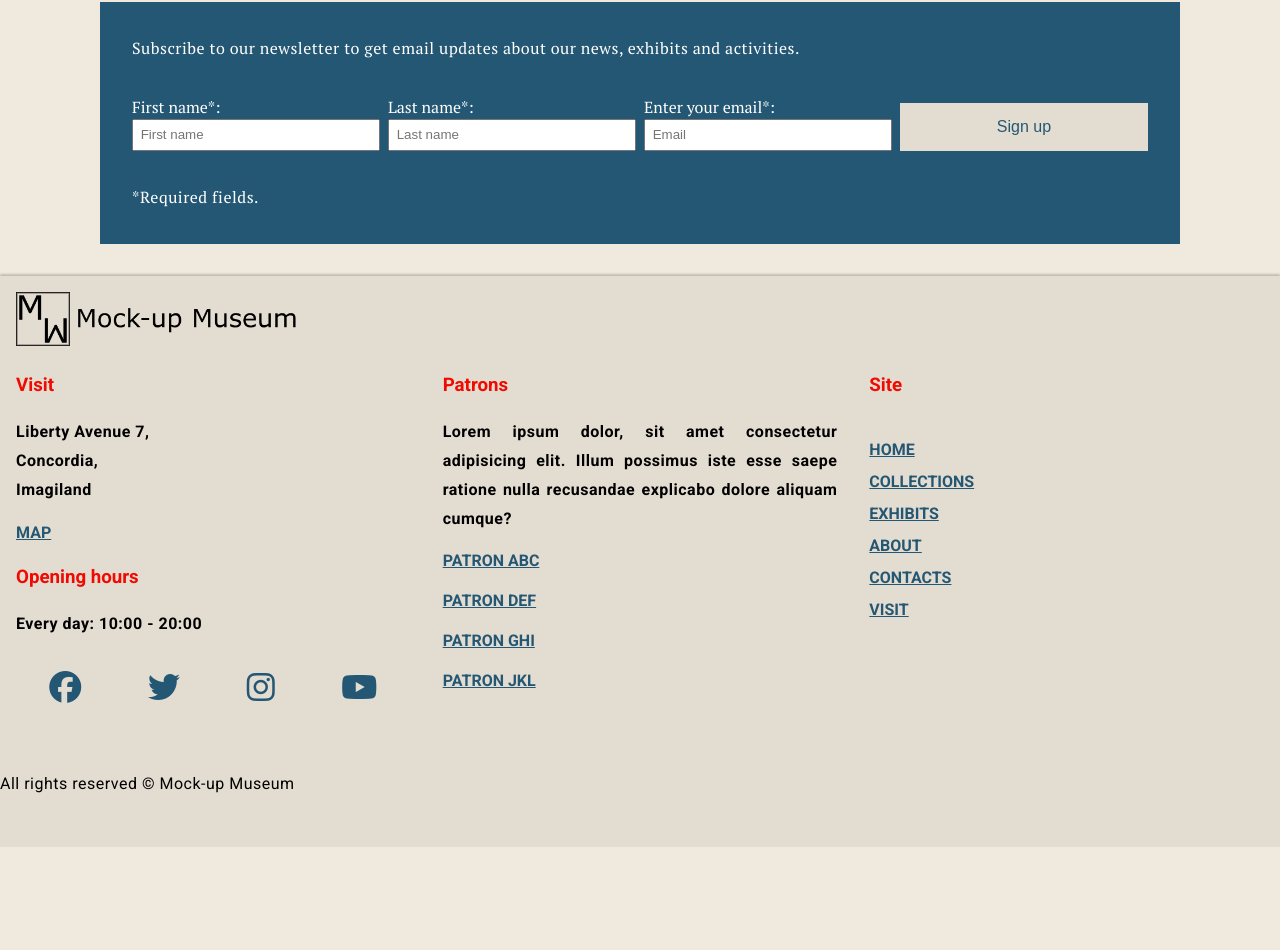
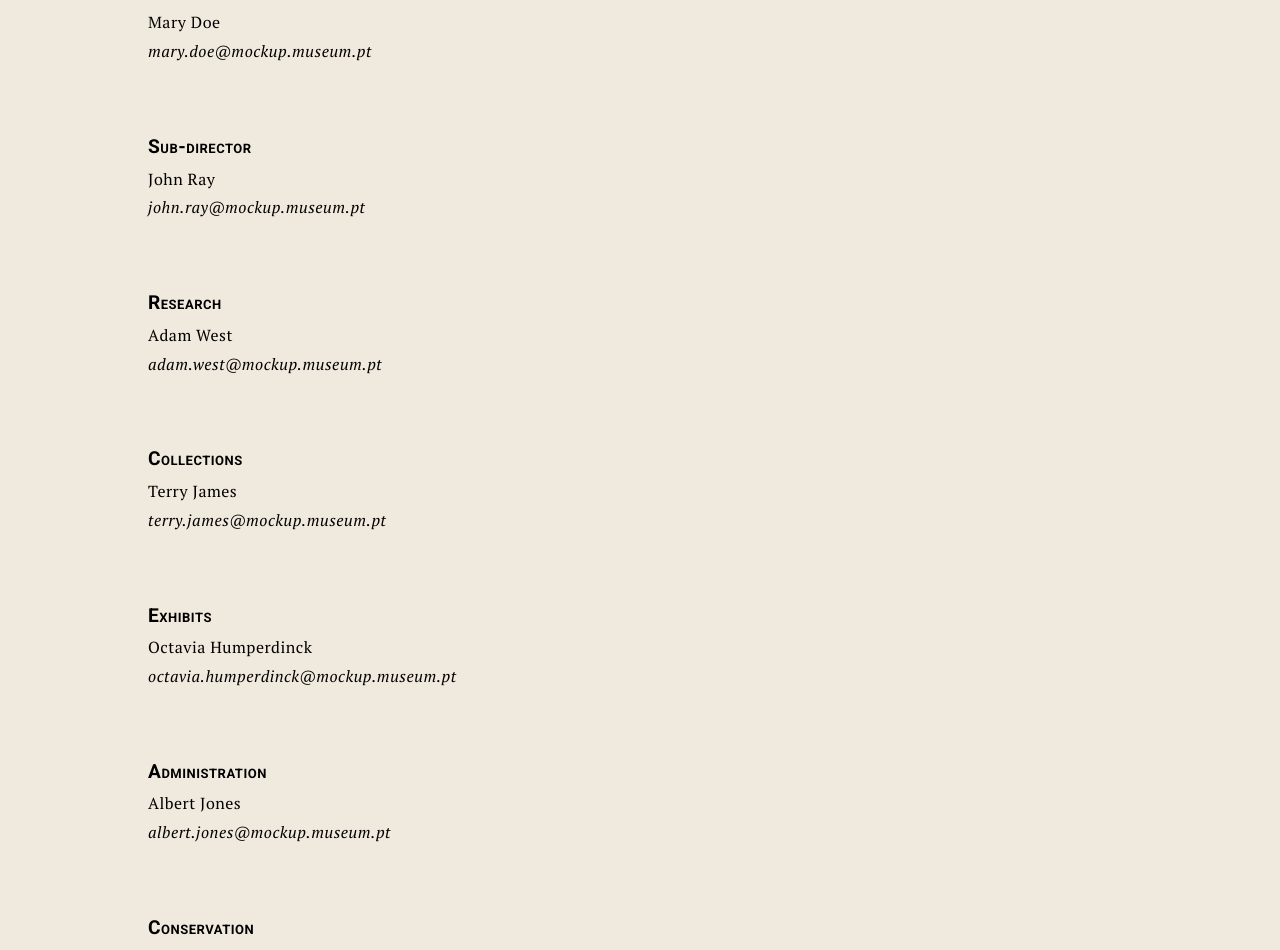
Before and after one commit to oxelfer/glowing-octo-happiness, a React (Create React App) app: page /contacts in a window 1280 px wide. Shown: the part 882-1832 px from the top of the page. Before the commit the page ends 1729 px from the top, so only its background shows below. Built offline with nearby package versions, Linux system fonts and the light colour scheme.

Commit message:
contacts page content and layout

```diff
--- /dev/null
+++ b/src/mocks/contacts-mock.js
@@ -0,0 +1,54 @@
+export default function ContactsMock() {
+  return (
+    [
+      {
+        id: 1,
+        name: 'Mary Doe',
+        email: 'mary.doe@mockup.museum.pt',
+        department: 'Director'
+      },
+      {
+        id: 2,
+        name: 'John Ray',
+        email: 'john.ray@mockup.museum.pt',
+        department: 'Sub-director'
+      },
+      {
+        id: 3,
+        name: 'Adam West',
+        email: 'adam.west@mockup.museum.pt',
+        department: 'Research'
+      },
+      {
+        id: 4,
+        name: 'Terry James',
+        email: 'terry.james@mockup.museum.pt',
+        department: 'Collections'
+      },
+      {
+        id: 5,
+        name: 'Octavia Humperdinck',
+        email: 'octavia.humperdinck@mockup.museum.pt',
+        department: 'Exhibits'
+      },
+      {
+        id: 6,
+        name: 'Albert Jones',
+        email: 'albert.jones@mockup.museum.pt',
+        department: 'Administration'
+      },
+      {
+        id: 7,
+        name: 'August Winter',
+        email: 'august.winter@mockup.museum.pt',
+        department: 'Conservation'
+      },
+      {
+        id: 8,
+        name: 'Elias Pringle',
+        email: 'elias.pringle@mockup.museum.pt',
+        department: 'Shop'
+      }
+    ]
+  )
+}
--- a/src/pages/contacts.css
+++ b/src/pages/contacts.css
@@ -0,0 +1,26 @@
+.contacts-container {
+  margin: 1em;
+}
+
+.contacts-container p {
+  margin: 0;
+}
+
+.contacts__item {
+  padding: 2em;
+}
+
+.contacts__department {
+  font-family:  'Roboto', Helvetica, Arial, sans-serif;
+  font-variant: small-caps;
+  font-weight: 700;
+  font-size: 1.2em;
+}
+
+.contacts__name {
+
+}
+
+.contacts__email {
+  font-style: italic;
+}
--- a/src/pages/contacts.js
+++ b/src/pages/contacts.js
@@ -2,17 +2,33 @@ import Title from '../components/title';
 import IntroParagraph from '../components/intro';
 
 import IntroMock from '../mocks/intro-mock';
+import ContactsMock from '../mocks/contacts-mock';
 
 import './contacts.css';
 
 export function Contacts() {
   const introText = IntroMock()[4];
 
+  const contacts = ContactsMock();
+
   return (
     <>
       <Title text='Contacts' />
 
       <IntroParagraph text={introText.page + ' - ' + introText.text} />
+
+      <div className='contacts-container'>
+      {contacts.map( (item) => {
+        return (
+          <article key={item.id} className='contacts__item'>
+            <p className='contacts__department'>{item.department}</p>
+            <p className='contacts__name'>{item.name}</p>
+            <p className='contacts__email'>{item.email}</p>
+          </article>
+        )
+      })}
+      </div>
+
     </>
   )
 }
```
